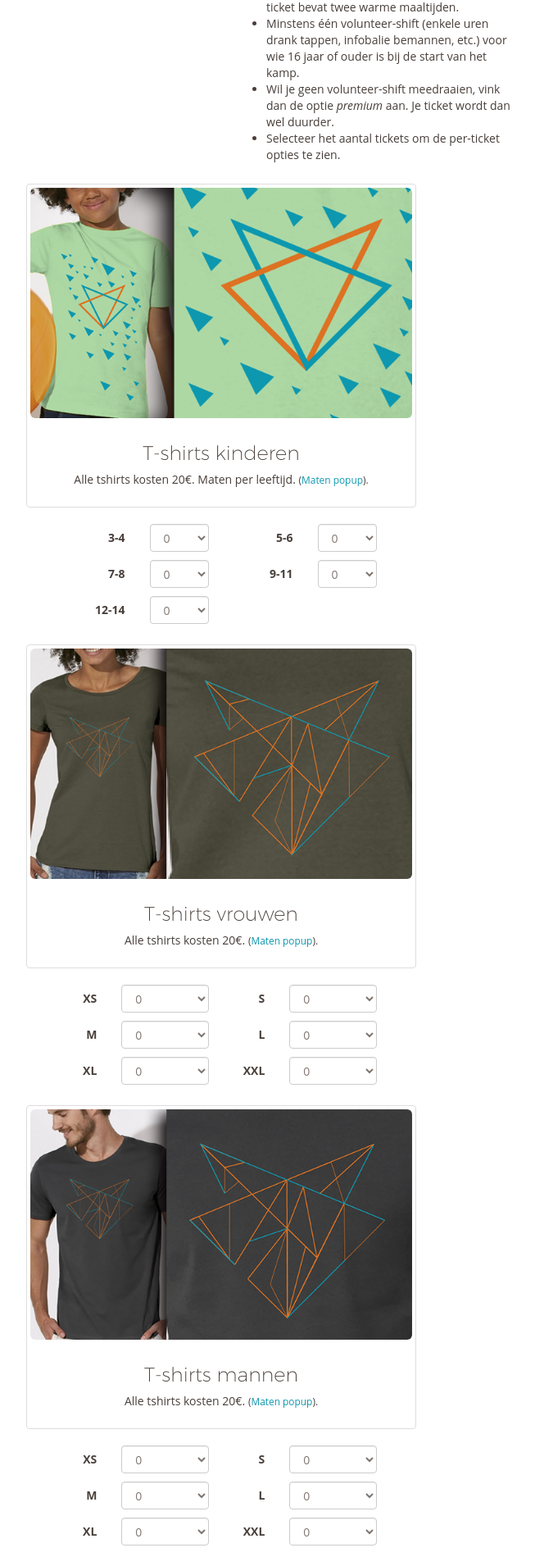
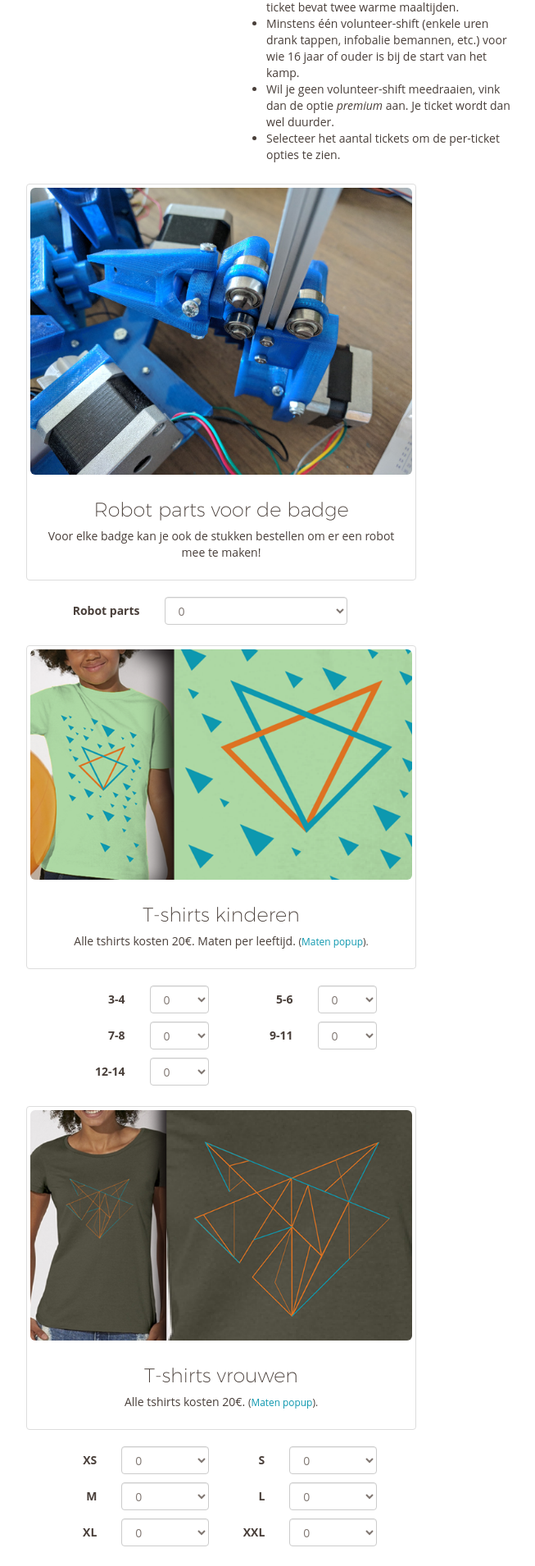
Before and after one commit to toonvandeputte/tickets.fri3d.be, a Python web app: template fr1ckets/src/fr1ckets/templates/tickets.html in a window 1280 px wide. Shown: the part 602-2512 px from the top of the page at 82% size, without its empty margins (370-1023 px from the left). Run offline with Jinja, Linux system fonts and the light colour scheme; the template is opened without the code that fills it, so the values that code supplies are empty; some libraries are stand-ins or nearby versions.

Commit message:
add robot parts and camper checkbox

```diff
--- a/db/entrypoint/empty_database.sql
+++ b/db/entrypoint/empty_database.sql
@@ -42,7 +42,8 @@ insert into product (name, display, price, volunteering_price, max_dob, billable
 	( 'ticket_vip_friday', 'VIP ticket voor vrijdag', 0, 0, '1900-01-01 00:00:00', 0),
 	( 'ticket_vip_saturday', 'VIP ticket voor zaterdag', 0, 0, '1900-01-01 00:00:00', 0),
 	( 'ticket_vip_sunday', 'VIP ticket voor zondag', 0, 0, '1900-01-01 00:00:00', 0),
-	( 'ticket_vip_monday', 'VIP ticket voor maandag', 0, 0, '1900-01-01 00:00:00', 0);
+	( 'ticket_vip_monday', 'VIP ticket voor maandag', 0, 0, '1900-01-01 00:00:00', 0),
+	( 'badge_robot_parts', 'Robot parts', 10, 10, '1900-01-01 00:00:00', 0);
 
 drop table if exists reservation;
 create table reservation (
@@ -83,6 +84,7 @@ create table purchase (
 	email varchar(128) not null,
 	nonce varchar(128) not null,
 	payment_code varchar(128) not null unique,
+	bringing_camper integer default 0,
 	queued integer default 0,
 	once_queued integer default 0,
 	paid integer default 0,
--- a/fr1ckets/src/fr1ckets/static/js/fr1ckets.js
+++ b/fr1ckets/src/fr1ckets/static/js/fr1ckets.js
@@ -288,6 +288,8 @@ function enumerate_choices() {
 		var dob = new Date($('#'+year_src).val(), $('#'+month_src).val(), $('#'+day_src).val()).getTime();
 		var billable = Boolean($('#'+billable_src).prop('checked'));
 		var ticket = find_ticket_by_dob(dob, billable);
+		if (!ticket)
+			continue;
 		var name = $('#' + name_src).val();
 		var volunteering_during = !Boolean($('#'+not_volunteering_src).prop('checked'))
 		var volunteering_after = Boolean($('#'+cleanup_src).prop('checked'));
@@ -604,6 +606,19 @@ $('#n_tickets').on('change', function() {
 	}
 	f += '<hr/>';
 
+	f += '<div class="form-group">';
+	f += '  <div class="col-xs-12 col-sm-11 col-sm-offset-1">';
+	f += '    <div class="checkbox">';
+	f += '      <label>';
+	f += '        <input type="checkbox" id="bringing_camper" name="bringing_camper">';
+	f += '        Graag een plaatsje op de voorziene parking voor onze camper!';
+	f += '      </label>';
+	f += '    </div>';
+	f += '  </div>';
+	f += '</div>';
+
+	f += '<hr/>';
+
 	// push it into the DOM so we can hook event listeners on it
 	$("#tickets").html(f);
 	$('[data-toggle="popover"]').popover();
--- a/fr1ckets/src/fr1ckets/templates/tickets.html
+++ b/fr1ckets/src/fr1ckets/templates/tickets.html
@@ -143,6 +143,49 @@
 		<div class="collapsible" id="business_info">
 		</div>
 		<!-- END BUSINESS INFO -->
+
+		<!-- BADGE ROBOT PARTS -->
+		{% if 'badge_robot_parts' in selling_inhibited %}
+		<div class="row">
+			<div class="col-xs-12 col-sm-8 col-sm-offset-2 text-center">
+				<div class="well">
+					<p>Helaas is de verkoop van robot parts stopgezet, je kan nog wel andere zaken bestellen.</p>
+				</div>
+			</div>
+		</div>
+		{% endif %}
+		<div class="row" {% if 'badge_robot_parts' in selling_inhibited %} hidden {% endif %}>
+			<div class="col-xs-12 col-sm-8 col-sm-offset-2">
+				<div class="thumbnail">
+					<img src="/static/img/bade_robot_parts.jpg" class="img-rounded">
+					<div class="caption text-center">
+						<h3>Robot parts voor de badge</h3>
+						<p>Voor elke badge kan je ook de stukken bestellen om er een robot mee te maken!</p>
+					</div>
+				</div>
+			</div>
+			<div class="col-xs-12 col-sm-8 col-sm-offset-2">
+				<div class="form-group">
+					<label for="tshirt_kid_s" class="col-xs-4 col-sm-4 control-label">Robot parts</label>
+					<div class="col-xs-8 col-sm-6">
+						<select id="badge_robot_parts" name="badge_robot_parts" class="form-control">
+							<option value="0" selected>0</option>
+							<option value="1">1</option>
+							<option value="2">2</option>
+							<option value="3">3</option>
+							<option value="4">4</option>
+							<option value="5">5</option>
+							<option value="6">6</option>
+							<option value="7">7</option>
+							<option value="8">8</option>
+							<option value="9">9</option>
+							<option value="10">10</option>
+						</select>
+					</div>
+				</div>
+			</div>
+		</div> <!-- row -->
+		<!-- END BADGE ROBOT PARTS -->
 
 		{% if 'tshirts' in selling_inhibited %}
 		<div class="row">
```
Also changed, not shown: fr1ckets/src/fr1ckets/model/model.py (+4 -4 lines), fr1ckets/src/fr1ckets/views.py (+21 -2 lines), fr1ckets/src/fr1ckets/static/img/bade_robot_parts.jpg (added).
